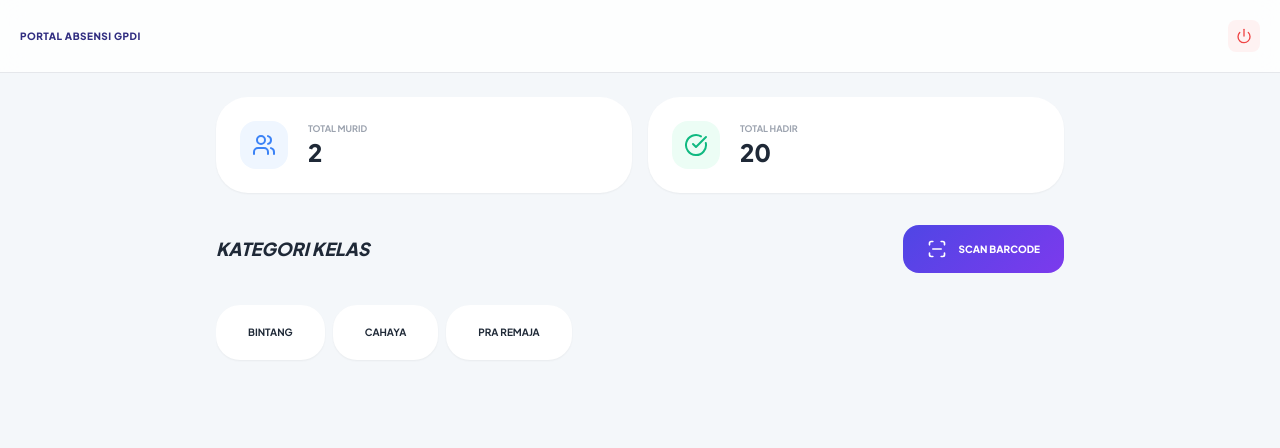
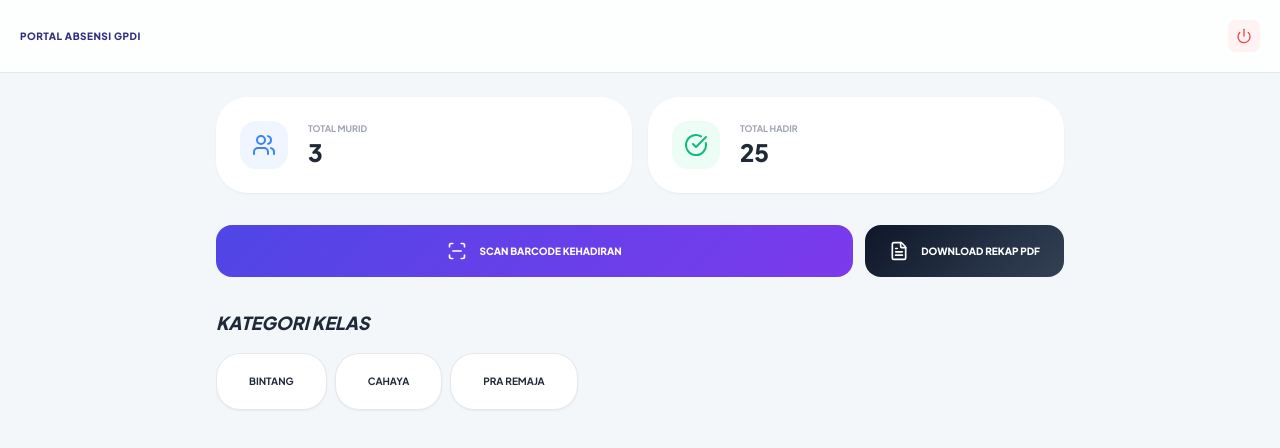
Before and after one commit to nindiaevalina01-blip/absensi-sekolah-minggu, a plain HTML site: page index.html in a window 1280 px wide. Both pictures are taken after a click on the button "MASUK". Drawn offline with nearby package versions, Linux system fonts and the light colour scheme.

Commit message:
Update index.html

```diff
--- a/index.html
+++ b/index.html
@@ -3,9 +3,10 @@
 <head>
     <meta charset="UTF-8">
     <meta name="viewport" content="width=device-width, initial-scale=1.0">
-    <title>E-Absensi GPdI Immanuel (Photo Fixed)</title>
+    <title>E-Absensi GPdI Immanuel (Rekap & Fix)</title>
     <script src="https://cdn.tailwindcss.com"></script>
     <script src="https://unpkg.com/lucide@latest"></script>
+    <!-- Library untuk PDF -->
     <script src="https://cdnjs.cloudflare.com/ajax/libs/jspdf/2.5.1/jspdf.umd.min.js"></script>
     <script src="https://cdnjs.cloudflare.com/ajax/libs/jspdf-autotable/3.5.28/jspdf.plugin.autotable.min.js"></script>
     <script src="https://cdn.jsdelivr.net/npm/jsbarcode@3.11.5/dist/JsBarcode.all.min.js"></script>
@@ -15,6 +16,7 @@
         @import url('https://fonts.googleapis.com/css2?family=Plus+Jakarta+Sans:wght@400;600;700;800&display=swap');
         body { font-family: 'Plus Jakarta Sans', sans-serif; background: #f4f7fa; }
         .btn-grad { background: linear-gradient(135deg, #4f46e5 0%, #7c3aed 100%); }
+        .btn-rekap { background: linear-gradient(135deg, #0f172a 0%, #334155 100%); }
         #reader { border-radius: 2rem; overflow: hidden; border: none !important; }
 
         @media print {
@@ -68,19 +70,24 @@
                 </div>
             </div>
 
-            <!-- Tombol Scan -->
-            <div class="flex justify-between items-center">
-                <h2 class="text-lg font-black uppercase italic">Kategori Kelas</h2>
-                <button onclick="startScan()" class="btn-grad text-white px-6 py-3.5 rounded-2xl font-black text-[10px] uppercase flex items-center gap-3">
-                    <i data-lucide="scan-line" class="w-5 h-5"></i> Scan Barcode
+            <!-- Tombol Aksi -->
+            <div class="flex flex-col sm:flex-row gap-3">
+                <button onclick="startScan()" class="flex-1 btn-grad text-white px-6 py-4 rounded-2xl font-black text-[10px] uppercase flex items-center justify-center gap-3">
+                    <i data-lucide="scan-line" class="w-5 h-5"></i> Scan Barcode Kehadiran
+                </button>
+                <button onclick="downloadRekapPDF()" class="btn-rekap text-white px-6 py-4 rounded-2xl font-black text-[10px] uppercase flex items-center justify-center gap-3">
+                    <i data-lucide="file-text" class="w-5 h-5"></i> Download Rekap PDF
                 </button>
             </div>
 
             <!-- List Kategori -->
-            <div class="flex gap-2 overflow-x-auto pb-4">
-                <button onclick="renderStudentList('Bintang')" class="px-8 py-5 bg-white rounded-[1.5rem] shadow-sm font-bold text-[10px] uppercase">Bintang</button>
-                <button onclick="renderStudentList('Cahaya')" class="px-8 py-5 bg-white rounded-[1.5rem] shadow-sm font-bold text-[10px] uppercase">Cahaya</button>
-                <button onclick="renderStudentList('Pra Remaja')" class="px-8 py-5 bg-white rounded-[1.5rem] shadow-sm font-bold text-[10px] uppercase">Pra Remaja</button>
+            <div class="space-y-4">
+                <h2 class="text-lg font-black uppercase italic">Kategori Kelas</h2>
+                <div class="flex gap-2 overflow-x-auto pb-4">
+                    <button onclick="renderStudentList('Bintang')" class="whitespace-nowrap px-8 py-5 bg-white rounded-[1.5rem] shadow-sm font-bold text-[10px] uppercase border hover:border-indigo-500 transition-all">Bintang</button>
+                    <button onclick="renderStudentList('Cahaya')" class="whitespace-nowrap px-8 py-5 bg-white rounded-[1.5rem] shadow-sm font-bold text-[10px] uppercase border hover:border-indigo-500 transition-all">Cahaya</button>
+                    <button onclick="renderStudentList('Pra Remaja')" class="whitespace-nowrap px-8 py-5 bg-white rounded-[1.5rem] shadow-sm font-bold text-[10px] uppercase border hover:border-indigo-500 transition-all">Pra Remaja</button>
+                </div>
             </div>
 
             <div id="classContainer" class="hidden space-y-4">
@@ -94,7 +101,7 @@
     <div id="cardModal" class="hidden fixed inset-0 z-50 flex items-center justify-center bg-black/60 p-6 backdrop-blur-sm">
         <div id="printArea" class="bg-white w-full max-w-[400px] rounded-[2.5rem] shadow-2xl overflow-hidden border">
             <div class="bg-indigo-600 p-6 text-white flex justify-between items-center">
-                <span class="text-[9px] font-black uppercase">GPdI Immanuel Berastagi</span>
+                <span class="text-[9px] font-black uppercase tracking-widest">GPdI Immanuel Berastagi</span>
                 <span id="cardIdText" class="text-[9px] font-bold opacity-80">IMN-000</span>
             </div>
 
@@ -139,7 +146,6 @@
     </div>
 
     <script>
-        // GANTI INI DENGAN URL GOOGLE APPS SCRIPT ANDA
         const SCRIPT_URL = "ISI_DENGAN_URL_DEPLOYMENT_ANDA";
 
         let students = [
@@ -150,21 +156,35 @@
                 school: "2 SD",
                 class: "Cahaya",
                 attendance: 12,
-                // CONTOH LINK GOOGLE DRIVE
-                photo: "https://drive.google.com/file/d/1pe_PkQygl-d0wfoODaE_gqnWF4Hq8uBC/view?usp=sharing"
+                photo: "https://drive.google.com/file/d/1vAExqXvB_F9Jv8zL7Tq_eO-yYhK-kX_x/view?usp=sharing"
             },
-            { id: "IMN-002", name: "Budi", age: 10, school: "5 SD", class: "Cahaya", attendance: 8, photo: "" }
+            {
+                id: "IMN-002",
+                name: "Budi",
+                age: 10,
+                school: "5 SD",
+                class: "Bintang",
+                attendance: 8,
+                photo: ""
+            },
+            {
+                id: "IMN-003",
+                name: "Sarah",
+                age: 13,
+                school: "1 SMP",
+                class: "Pra Remaja",
+                attendance: 5,
+                photo: ""
+            }
         ];
 
         let html5QrCode;
         let currentKategori = "";
 
-        // FUNGSI KRUSIAL: Mengubah link drive biasa menjadi link gambar langsung
         function getDirectDriveLink(url, studentName) {
             if (!url || url.trim() === "") {
                 return `https://api.dicebear.com/7.x/avataaars/svg?seed=${studentName}`;
             }
-
             if (url.includes('drive.google.com')) {
                 let fileId = "";
                 try {
@@ -173,7 +193,6 @@
                     } else {
                         fileId = url.split('/d/')[1].split('/')[0];
                     }
-                    // Format link thumbnail Google Drive yang mendukung CORS
                     return `https://lh3.googleusercontent.com/u/0/d/${fileId}`;
                 } catch (e) {
                     return `https://api.dicebear.com/7.x/avataaars/svg?seed=${studentName}`;
@@ -197,7 +216,10 @@
 
         function updateUI() {
             document.getElementById('statTotalMurid').innerText = students.length;
-            document.getElementById('statTotalAbsensi').innerText = students.reduce((a, b) => a + Number(b.attendance || 0), 0);
+            // Pastikan attendance dihitung sebagai number
+            const totalHadir = students.reduce((acc, curr) => acc + (parseInt(curr.attendance) || 0), 0);
+            document.getElementById('statTotalAbsensi').innerText = totalHadir;
+
             if(currentKategori) renderStudentList(currentKategori);
         }
 
@@ -209,9 +231,15 @@
             list.innerHTML = "";
 
             const filtered = students.filter(s => s.class === kategoriName);
+
+            if(filtered.length === 0) {
+                list.innerHTML = `<p class="col-span-full text-center text-gray-400 py-10 text-xs font-bold">Belum ada murid di kelas ini.</p>`;
+                return;
+            }
+
             filtered.forEach(s => {
                 const card = document.createElement('div');
-                card.className = "bg-white p-4 rounded-3xl shadow-sm flex items-center gap-4 border cursor-pointer";
+                card.className = "bg-white p-4 rounded-3xl shadow-sm flex items-center gap-4 border cursor-pointer hover:shadow-md transition-shadow";
                 card.onclick = () => showIDCard(s.id);
                 card.innerHTML = `
                     <img src="${getDirectDriveLink(s.photo, s.name)}" class="w-12 h-12 rounded-xl bg-indigo-50 object-cover" onerror="this.src='https://api.dicebear.com/7.x/avataaars/svg?seed=${s.name}'">
@@ -219,7 +247,7 @@
                         <h5 class="font-bold text-gray-800 text-xs">${s.name}</h5>
                         <p class="text-[9px] text-gray-400 font-bold">${s.school} • ${s.age} Thn</p>
                     </div>
-                    <span class="text-[10px] font-black text-indigo-600 bg-indigo-50 px-2 py-1 rounded-lg">${s.attendance}</span>
+                    <span class="text-[10px] font-black text-indigo-600 bg-indigo-50 px-3 py-1.5 rounded-xl">${s.attendance}</span>
                 `;
                 list.appendChild(card);
             });
@@ -236,8 +264,13 @@
             document.getElementById('cardAttendance').innerText = s.attendance + " Kali";
             document.getElementById('cardPhoto').src = getDirectDriveLink(s.photo, s.name);
 
-            JsBarcode("#barcodeCanvas", s.id, { format: "CODE128", width: 2, height: 40, displayValue: false });
-            lucide.createIcons();
+            JsBarcode("#barcodeCanvas", s.id, {
+                format: "CODE128",
+                width: 2,
+                height: 40,
+                displayValue: false,
+                lineColor: "#4f46e5"
+            });
         }
 
         async function processAttendance(id) {
@@ -247,24 +280,29 @@
                 return;
             }
 
-            // Tambah kehadiran di memori lokal agar langsung terlihat
-            students[index].attendance = Number(students[index].attendance || 0) + 1;
+            // PERBAIKAN: Konversi ke number dulu sebelum ditambah
+            let currentVal = parseInt(students[index].attendance) || 0;
+            students[index].attendance = currentVal + 1;
+
+            // Segarkan tampilan dashboard
             updateUI();
 
-            showToast(`Absensi Berhasil: ${students[index].name}`, "bg-emerald-500");
+            showToast(`ABSENSI BERHASIL: ${students[index].name.toUpperCase()}`, "bg-emerald-500");
+
+            // Tampilkan kartu ID (opsional)
             showIDCard(id);
 
-            // Kirim ke Google Sheets (Database)
+            // Kirim ke Google Sheets
             if (SCRIPT_URL && !SCRIPT_URL.includes("ISI_DENGAN_URL")) {
                 try {
                     await fetch(SCRIPT_URL, {
                         method: 'POST',
                         mode: 'no-cors',
                         headers: { 'Content-Type': 'application/x-www-form-urlencoded' },
-                        body: new URLSearchParams({ id: id })
+                        body: new URLSearchParams({ id: id, action: 'attendance' })
                     });
                 } catch (e) {
-                    console.error("Gagal sinkron database");
+                    console.error("Sinkronisasi tertunda...");
                 }
             }
         }
@@ -272,18 +310,67 @@
         function startScan() {
             document.getElementById('scanModal').classList.remove('hidden');
             html5QrCode = new Html5Qrcode("reader");
-            html5QrCode.start({ facingMode: "environment" }, { fps: 15, qrbox: 250 },
+            html5QrCode.start({ facingMode: "environment" }, { fps: 20, qrbox: 220 },
                 async (decodedText) => {
+                    // Beri feedback getar jika didukung
+                    if(navigator.vibrate) navigator.vibrate(100);
+
                     await html5QrCode.stop();
                     closeModal('scanModal');
                     processAttendance(decodedText);
                 }
-            ).catch(() => showToast("Kamera error", "bg-red-500"));
+            ).catch(() => showToast("KAMERA TIDAK DIAKSES", "bg-red-500"));
+        }
+
+        // FITUR BARU: Download Rekap PDF yang Diurutkan berdasarkan Kelas
+        function downloadRekapPDF() {
+            const { jsPDF } = window.jspdf;
+            const doc = new jsPDF();
+
+            // Judul
+            doc.setFontSize(18);
+            doc.text("REKAP KEHADIRAN MURID", 105, 15, { align: "center" });
+            doc.setFontSize(11);
+            doc.text("GPdI Immanuel Berastagi", 105, 22, { align: "center" });
+            doc.text(`Tanggal Cetak: ${new Date().toLocaleDateString('id-ID')}`, 105, 28, { align: "center" });
+
+            // Sortir data: Berdasarkan Kelas dulu, lalu Nama
+            const sortedStudents = [...students].sort((a, b) => {
+                if (a.class < b.class) return -1;
+                if (a.class > b.class) return 1;
+                return a.name.localeCompare(b.name);
+            });
+
+            const tableData = sortedStudents.map((s, index) => [
+                index + 1,
+                s.id,
+                s.name,
+                s.class,
+                s.school,
+                `${s.attendance} Hadir`
+            ]);
+
+            doc.autoTable({
+                startY: 35,
+                head: [['No', 'ID', 'Nama Lengkap', 'Kelas', 'Sekolah', 'Kehadiran']],
+                body: tableData,
+                theme: 'striped',
+                headStyles: { fillColor: [79, 70, 229] }, // Indigo 600
+                styles: { fontSize: 9 },
+                columnStyles: {
+                    5: { fontStyle: 'bold', halign: 'center' }
+                }
+            });
+
+            doc.save(`Rekap_Absensi_${new Date().getTime()}.pdf`);
+            showToast("PDF BERHASIL DIUNDUH", "bg-indigo-600");
         }
 
         function closeModal(id) {
             document.getElementById(id).classList.add('hidden');
-            if (id === 'scanModal' && html5QrCode) html5QrCode.stop().catch(() => {});
+            if (id === 'scanModal' && html5QrCode) {
+                html5QrCode.stop().catch(() => {});
+            }
         }
 
         function showToast(msg, color) {
@@ -291,7 +378,7 @@
             t.innerText = msg;
             t.className = `fixed bottom-10 left-1/2 -translate-x-1/2 px-8 py-4 rounded-3xl text-white font-bold z-[100] shadow-xl text-[10px] uppercase tracking-widest transition-all ${color}`;
             t.classList.remove('opacity-0');
-            setTimeout(() => t.classList.add('opacity-0'), 2500);
+            setTimeout(() => t.classList.add('opacity-0'), 3000);
         }
 
         window.onload = () => lucide.createIcons();
```
